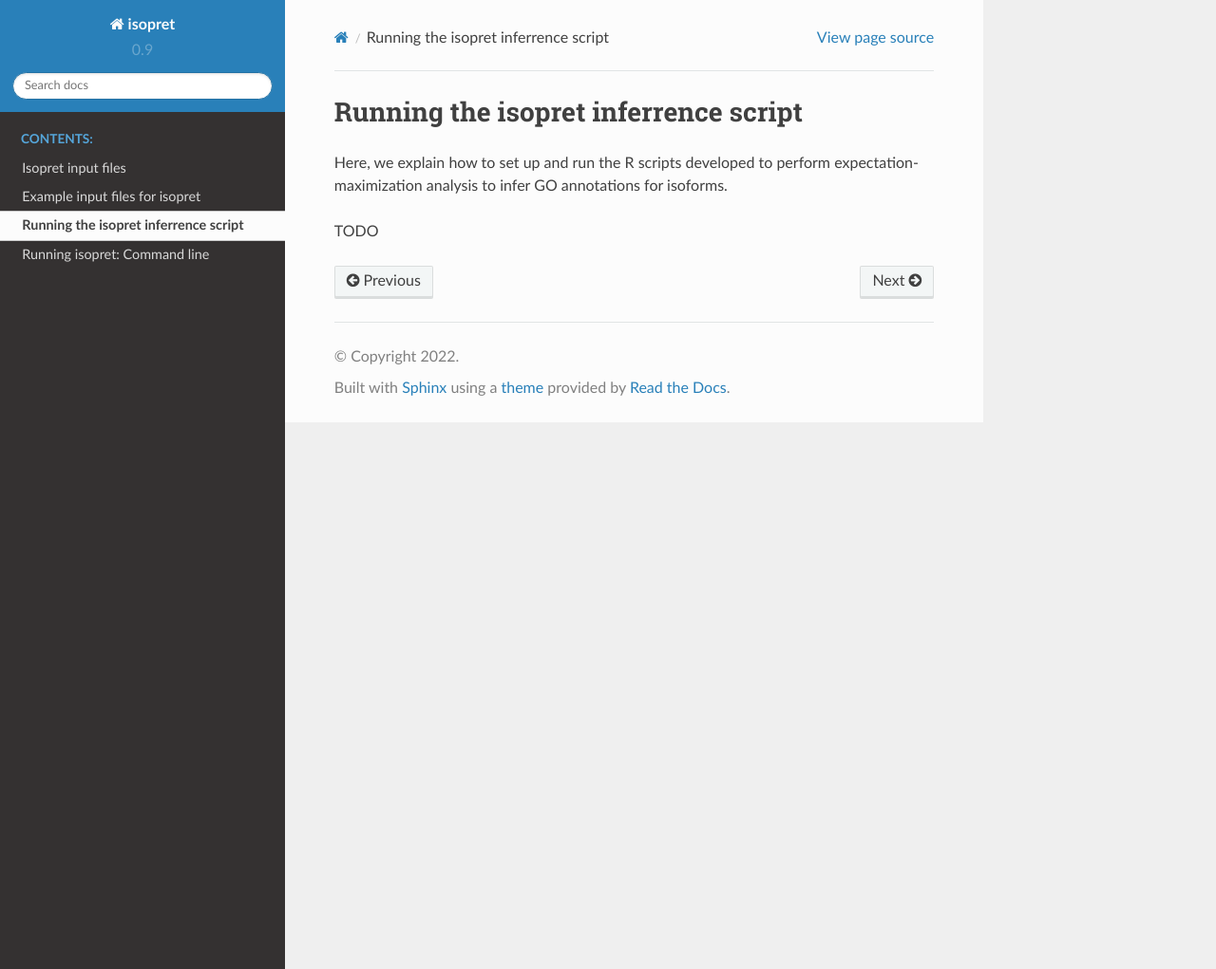
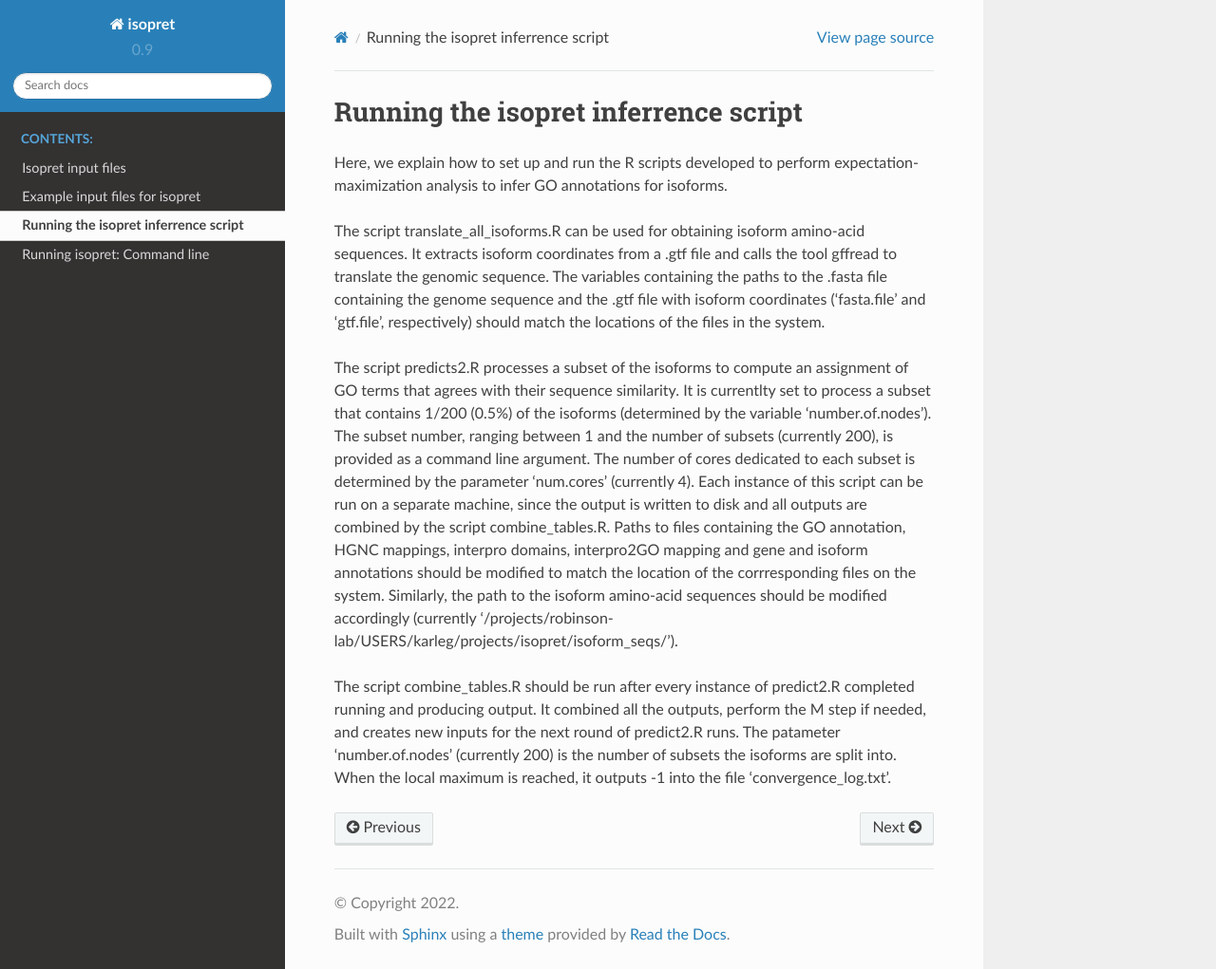
Before and after one commit to TheJacksonLaboratory/isopretGO, a Sphinx documentation site: the page built from docs/running-inferrence.rst, in a window 1280 px wide and 1021 px high. Shown: the whole window at 95% size. Built offline with Sphinx 7.4.7 and the Read the Docs theme 2.0.0, drawn with Linux system fonts in a browser that asks for light colours; pages that are not in the unit, such as notebooks, are missing from menus.

Commit message:
running instructions

```diff
--- a/docs/running-inferrence.rst
+++ b/docs/running-inferrence.rst
@@ -7,4 +7,8 @@ Running the isopret inferrence script
 Here, we explain how to set up and run the R scripts developed to perform expectation-maximization analysis to infer
 GO annotations for isoforms.
 
-TODO
+The script translate_all_isoforms.R can be used for obtaining isoform amino-acid sequences.  It extracts isoform coordinates from a .gtf file and calls the tool gffread to translate the genomic sequence.  The variables containing the paths to the .fasta file containing the genome sequence and the .gtf file with isoform coordinates ('fasta.file' and 'gtf.file', respectively) should match the locations of the files in the system.
+
+The script predicts2.R processes a subset of the isoforms to compute an assignment of GO terms that agrees with their sequence similarity.  It is currentlty set to process a subset that contains 1/200 (0.5%) of the isoforms (determined by the variable 'number.of.nodes').  The subset number, ranging between 1 and the number of subsets (currently 200), is provided as a command line argument.  The number of cores dedicated to each subset is determined by the parameter 'num.cores' (currently 4).  Each instance of this script can be run on a separate machine, since the output is written to disk and all outputs are combined by the script combine_tables.R.  Paths to files containing the GO annotation, HGNC mappings, interpro domains, interpro2GO mapping and gene and isoform annotations should be modified to match the location of the corrresponding files on the system.  Similarly, the path to the isoform amino-acid sequences should be modified accordingly (currently '/projects/robinson-lab/USERS/karleg/projects/isopret/isoform_seqs/').
+
+The script combine_tables.R should be run after every instance of predict2.R completed running and producing output.  It combined all the outputs, perform the M step if needed, and creates new inputs for the next round of predict2.R runs.  The patameter 'number.of.nodes' (currently 200) is the number of subsets the isoforms are split into.  When the local maximum is reached, it outputs -1 into the file 'convergence_log.txt'.
```
